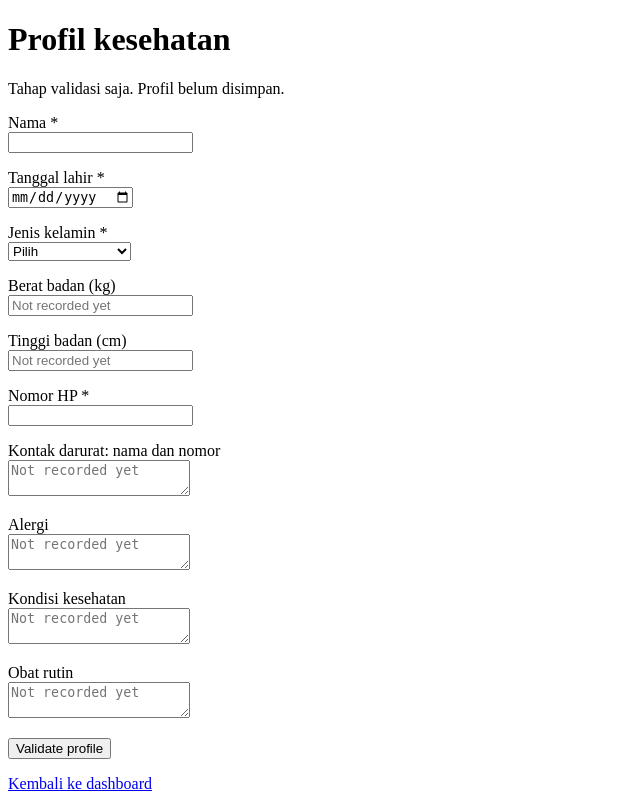
After one commit to embunabila/InformationSecurity_Task-1_Group-9, a Flask app: template templates/profile.html in a window 1280 px wide. The commit adds this page. Shown: the whole page, without its empty margins (0-640 px from the left). Run offline with Flask 3, Linux system fonts and the light colour scheme; the template is opened without the code that fills it, so the values that code supplies are empty.

Commit message:
profile form validation

```diff
--- a/app.py
+++ b/app.py
@@ -3,6 +3,9 @@ import os
 import re
 import secrets
 import sqlite3
+from datetime import date, datetime
+from decimal import Decimal, InvalidOperation
+from zoneinfo import ZoneInfo
 
 from flask import Flask, redirect, render_template, request, session, url_for
 from werkzeug.security import (
@@ -21,6 +24,114 @@ app.config["SESSION_COOKIE_SAMESITE"] = "Lax"
 
 USERNAME_PATTERN = re.compile(r"[a-z0-9_]{3,30}")
 
+PROFILE_FIELDS = (
+    "name",
+    "birth_date",
+    "gender",
+    "weight",
+    "height",
+    "phone",
+    "emergency_contact",
+    "allergies",
+    "health_conditions",
+    "routine_medication",
+)
+
+
+def today_jakarta():
+    return datetime.now(ZoneInfo("Asia/Jakarta")).date()
+
+
+def calculate_age(birth_date, today):
+    return (
+        today.year
+        - birth_date.year
+        - (
+            (today.month, today.day)
+            < (birth_date.month, birth_date.day)
+        )
+    )
+
+
+def validate_profile(form, today):
+    profile = {
+        field: form.get(field, "").strip()
+        for field in PROFILE_FIELDS
+    }
+    errors = {}
+    age = None
+
+    if not profile["name"]:
+        errors["name"] = "Nama wajib diisi."
+    elif len(profile["name"]) > 100:
+        errors["name"] = "Nama maksimal 100 karakter."
+
+    birth_date_text = profile["birth_date"]
+
+    if not birth_date_text:
+        errors["birth_date"] = "Tanggal lahir wajib diisi."
+    elif not re.fullmatch(r"[0-9]{4}-[0-9]{2}-[0-9]{2}", birth_date_text):
+        errors["birth_date"] = "Format tanggal lahir harus YYYY-MM-DD."
+    else:
+        try:
+            birth_date = date.fromisoformat(birth_date_text)
+        except ValueError:
+            errors["birth_date"] = "Tanggal lahir tidak valid."
+        else:
+            if birth_date > today:
+                errors["birth_date"] = "Tanggal lahir tidak boleh di masa depan."
+            else:
+                age = calculate_age(birth_date, today)
+
+    if profile["gender"] not in {
+        "perempuan",
+        "laki-laki",
+        "tidak disebutkan",
+    }:
+        errors["gender"] = "Pilih jenis kelamin yang tersedia."
+
+    for field, label in (
+        ("weight", "Berat badan"),
+        ("height", "Tinggi badan"),
+    ):
+        value = profile[field]
+
+        if not value:
+            profile[field] = None
+            continue
+
+        # Bentuk angka desimal biasa, misalnya 60 atau 60.5.
+        if not re.fullmatch(r"[0-9]+(?:\.[0-9]+)?", value):
+            errors[field] = f"{label} harus berupa angka positif."
+            continue
+
+        try:
+            number = Decimal(value)
+        except InvalidOperation:
+            errors[field] = f"{label} tidak valid."
+        else:
+            if not number.is_finite() or number <= 0:
+                errors[field] = f"{label} harus berupa angka positif."
+
+    phone = profile["phone"]
+
+    if not phone:
+        errors["phone"] = "Nomor HP wajib diisi."
+    elif not re.fullmatch(r"[0-9]{1,20}", phone):
+        errors["phone"] = "Nomor HP harus 1–20 digit angka."
+
+    for field, label, max_length in (
+        ("emergency_contact", "Kontak darurat", 200),
+        ("allergies", "Alergi", 1000),
+        ("health_conditions", "Kondisi kesehatan", 1000),
+        ("routine_medication", "Obat rutin", 1000),
+    ):
+        if len(profile[field]) > max_length:
+            errors[field] = f"{label} maksimal {max_length} karakter."
+        elif not profile[field]:
+            profile[field] = None
+
+    return profile, errors, age
 
 @app.route("/register", methods=["GET", "POST"])
 def register():
@@ -154,5 +265,54 @@ def logout():
 
     return redirect(url_for("login"))
 
+@app.route("/profile", methods=["GET", "POST"])
+def health_profile():
+    user_id = session.get("user_id")
+
+    if user_id is None:
+        return redirect(url_for("login"))
+
+    user = get_user_by_id(user_id)
+
+    if user is None:
+        session.clear()
+        return redirect(url_for("login"))
+
+    if "csrf_token" not in session:
+        session["csrf_token"] = secrets.token_hex(32)
+
+    errors = {}
+    valid = False
+    age = None
+    today = today_jakarta()
+
+    if request.method == "POST":
+        submitted_token = request.form.get("csrf_token", "")
+
+        if not hmac.compare_digest(
+            submitted_token.encode("utf-8"),
+            session["csrf_token"].encode("utf-8"),
+        ):
+            return "Form tidak valid. Muat ulang halaman dan coba lagi.", 400
+
+        profile, errors, age = validate_profile(request.form, today)
+        valid = not errors
+
+        # Belum ada enkripsi atau penyimpanan.
+        # Jangan masukkan profile ke session, log, atau file.
+
+    response = app.make_response(
+        render_template(
+            "profile.html",
+            errors=errors,
+            valid=valid,
+            age=age if valid else None,
+            today=today.isoformat(),
+            csrf_token=session["csrf_token"],
+        )
+    )
+    response.headers["Cache-Control"] = "no-store"
+    return response
+
 if __name__ == "__main__":
     app.run()
--- a/templates/dashboard.html
+++ b/templates/dashboard.html
@@ -11,6 +11,7 @@
     <p>Kamu berhasil login.</p>
     <form method="post" action="{{ url_for('logout') }}">
     <input type="hidden" name="csrf_token" value="{{ csrf_token }}">
+    <a href="{{ url_for('health_profile') }}">Profil kesehatan</a>
     <button type="submit">Keluar</button>
 </form>
 </body>
--- /dev/null
+++ b/templates/profile.html
@@ -0,0 +1,109 @@
+<!DOCTYPE html>
+<html lang="id">
+<head>
+    <meta charset="UTF-8">
+    <meta name="viewport" content="width=device-width, initial-scale=1">
+    <title>Profil kesehatan — Medimo</title>
+</head>
+<body>
+    <h1>Profil kesehatan</h1>
+    <p>Tahap validasi saja. Profil belum disimpan.</p>
+
+    {% if errors %}
+        <div role="alert">
+            <p>Periksa kembali input berikut:</p>
+            <ul>
+                {% for message in errors.values() %}
+                    <li>{{ message }}</li>
+                {% endfor %}
+            </ul>
+        </div>
+    {% endif %}
+
+    {% if valid %}
+        <div role="status">
+            <p>Input valid, tetapi belum disimpan.</p>
+            <p>Umur berdasarkan tanggal lahir: {{ age }} tahun.</p>
+        </div>
+    {% endif %}
+
+    <form method="post"
+          action="{{ url_for('health_profile') }}"
+          autocomplete="off">
+
+        <input type="hidden" name="csrf_token" value="{{ csrf_token }}">
+
+        <p>
+            <label for="name">Nama *</label><br>
+            <input id="name" name="name" maxlength="100" required>
+        </p>
+
+        <p>
+            <label for="birth_date">Tanggal lahir *</label><br>
+            <input id="birth_date" name="birth_date"
+                   type="date" max="{{ today }}" required>
+        </p>
+
+        <p>
+            <label for="gender">Jenis kelamin *</label><br>
+            <select id="gender" name="gender" required>
+                <option value="">Pilih</option>
+                <option value="perempuan">Perempuan</option>
+                <option value="laki-laki">Laki-laki</option>
+                <option value="tidak disebutkan">Tidak disebutkan</option>
+            </select>
+        </p>
+
+        <p>
+            <label for="weight">Berat badan (kg)</label><br>
+            <input id="weight" name="weight" type="number"
+                   step="any" placeholder="Not recorded yet">
+        </p>
+
+        <p>
+            <label for="height">Tinggi badan (cm)</label><br>
+            <input id="height" name="height" type="number"
+                   step="any" placeholder="Not recorded yet">
+        </p>
+
+        <p>
+            <label for="phone">Nomor HP *</label><br>
+            <input id="phone" name="phone" type="tel"
+                   inputmode="numeric" pattern="[0-9]{1,20}"
+                   maxlength="20" required>
+        </p>
+
+        <p>
+            <label for="emergency_contact">Kontak darurat: nama dan nomor</label><br>
+            <textarea id="emergency_contact" name="emergency_contact"
+                      maxlength="200"
+                      placeholder="Not recorded yet"></textarea>
+        </p>
+
+        <p>
+            <label for="allergies">Alergi</label><br>
+            <textarea id="allergies" name="allergies"
+                      maxlength="1000"
+                      placeholder="Not recorded yet"></textarea>
+        </p>
+
+        <p>
+            <label for="health_conditions">Kondisi kesehatan</label><br>
+            <textarea id="health_conditions" name="health_conditions"
+                      maxlength="1000"
+                      placeholder="Not recorded yet"></textarea>
+        </p>
+
+        <p>
+            <label for="routine_medication">Obat rutin</label><br>
+            <textarea id="routine_medication" name="routine_medication"
+                      maxlength="1000"
+                      placeholder="Not recorded yet"></textarea>
+        </p>
+
+        <button type="submit">Validate profile</button>
+    </form>
+
+    <p><a href="{{ url_for('dashboard') }}">Kembali ke dashboard</a></p>
+</body>
+</html>
```
